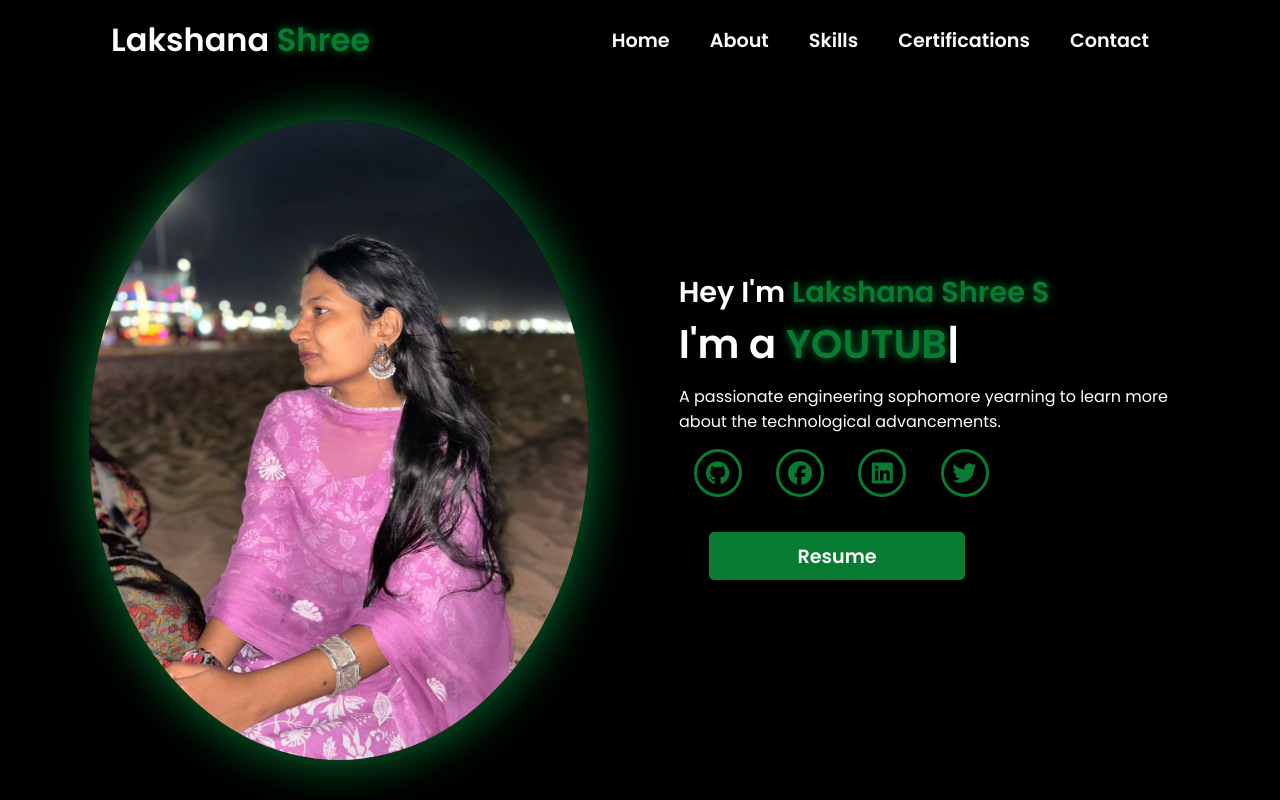
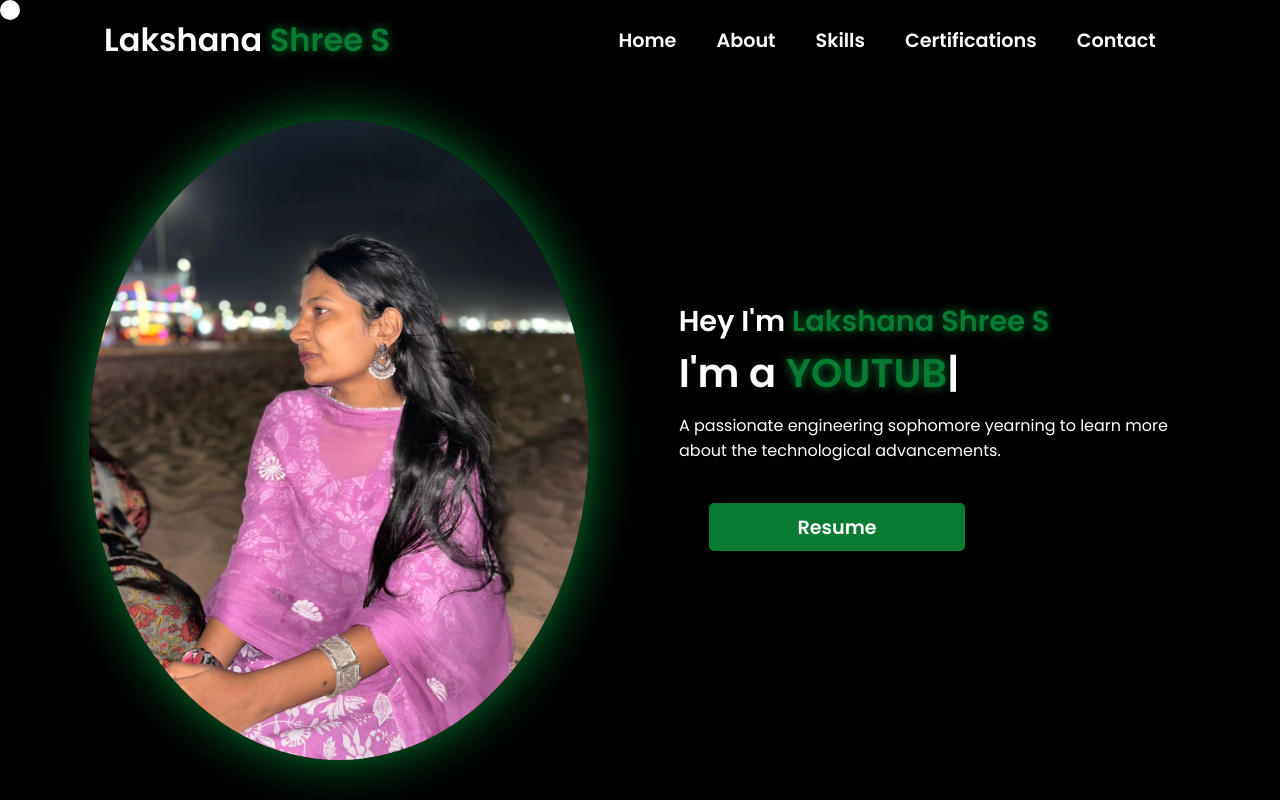
Before and after one commit to lakshanashreee/PortfolioProcode, a plain HTML site: page index.html in a window 1280 px wide. Shown: the top 800 px of the page. Drawn offline with nearby package versions, Linux system fonts and the light colour scheme.

Commit message:
dot cursor (working)

```diff
--- a/index.html
+++ b/index.html
@@ -12,7 +12,7 @@
     <nav>
         <div class="nav-container">
             <div class="logo" data-aos="zoom-in" data-aos-duration="1500">
-                Lakshana <span>Shree</span>
+                       Lakshana <span>Shree S</span>
             </div>
             <div class="links">
                 <div class="link" data-aos="fade-up" data-aos-duration="1500" data-aos-delay="100"><a href="#home">Home</a></div>
@@ -43,12 +43,12 @@
                 <h1 data-aos="fade-left" data-aos-duration="1500" data-aos-delay="700">Hey I'm <span>Lakshana Shree S</span></h1>
                 <div class="typewriter" data-aos="fade-right" data-aos-duration="1500" data-aos-delay="900">I'm a <span class="typewriter-text"></span><label for="">|</label></div>
                 <p data-aos="flip-down" data-aos-duration="1500" data-aos-delay="1100">A passionate engineering sophomore yearning to learn more about the technological advancements.</p>
-                <div class="social-links">
+                <!--<div class="social-links">
                     <a href="#" data-aos="fade-up" data-aos-duration="1500" data-aos-delay="1300"><i class="fa-brands fa-github"></i></a>
                     <a href="#" data-aos="fade-up" data-aos-duration="1500" data-aos-delay="1400"><i class="fa-brands fa-facebook"></i></a>
                     <a href="#" data-aos="fade-up" data-aos-duration="1500" data-aos-delay="1500"><i class="fa-brands fa-linkedin"></i></a>
                     <a href="#" data-aos="fade-up" data-aos-duration="1500" data-aos-delay="1600"><i class="fa-brands fa-twitter"></i></a>
-                </div>
+                </div> -->
                 <div class="btn" data-aos="zoom-in" data-aos-duration="1500" data-aos-delay="1800">
                     <button>Resume</button>
                 </div>
@@ -67,6 +67,12 @@
             <p data-aos="fade-up" data-aos-duration="1500" data-aos-delay="400">
                 When I'm not coding or designing, I enjoy diving into new learning opportunities, collaborating on impactful projects, and honing my skills to stay ahead in the ever-evolving tech landscape.
             </p>
+        </div>
+        <div class="social-links">
+            <a href="#" data-aos="fade-up" data-aos-duration="1500" data-aos-delay="1300"><i class="fa-brands fa-github"></i></a>
+            <a href="#" data-aos="fade-up" data-aos-duration="1500" data-aos-delay="1400"><i class="fa-brands fa-linkedin"></i></a>
+           <!--<a href="#" data-aos="fade-up" data-aos-duration="1500" data-aos-delay="1500"><i class="fa-brands fa-geeksforgeeks"></i></a>
+            <a href="#" data-aos="fade-up" data-aos-duration="1500" data-aos-delay="1600"><i class="fa-brands fa-twitter"></i></a> -->
         </div>
     </div>
 </section>
--- a/script.js
+++ b/script.js
@@ -134,3 +134,14 @@ slideshowContainer.addEventListener('mouseleave', () => {
 
 // Initialize slideshow
 updateSlideshow();
+
+
+// Create the dot element and append it to the body
+const cursorDot = document.createElement('div');
+cursorDot.classList.add('cursor-dot');
+document.body.appendChild(cursorDot);
+
+// Update the position of the dot based on the cursor movement
+document.addEventListener('mousemove', function(e) {
+    cursorDot.style.transform = `translate(${e.pageX - 5}px, ${e.pageY - 5}px)`;
+});
--- a/style.css
+++ b/style.css
@@ -532,3 +532,16 @@ body::-webkit-scrollbar-thumb {
 .dot.active {
     background-color: #555;
 }
+
+/* Styles for the ball that follows the cursor */
+.cursor-dot {
+    width: 20px;
+    height: 20px;
+    position: absolute;
+    top: 0;
+    left: 0;
+    border-radius: 50%;
+    background-color: #ffffff; /* Red color for visibility */
+    pointer-events: none; /* Make sure it doesn't block interactions */
+    transition: transform 0.1s ease;
+}
```
